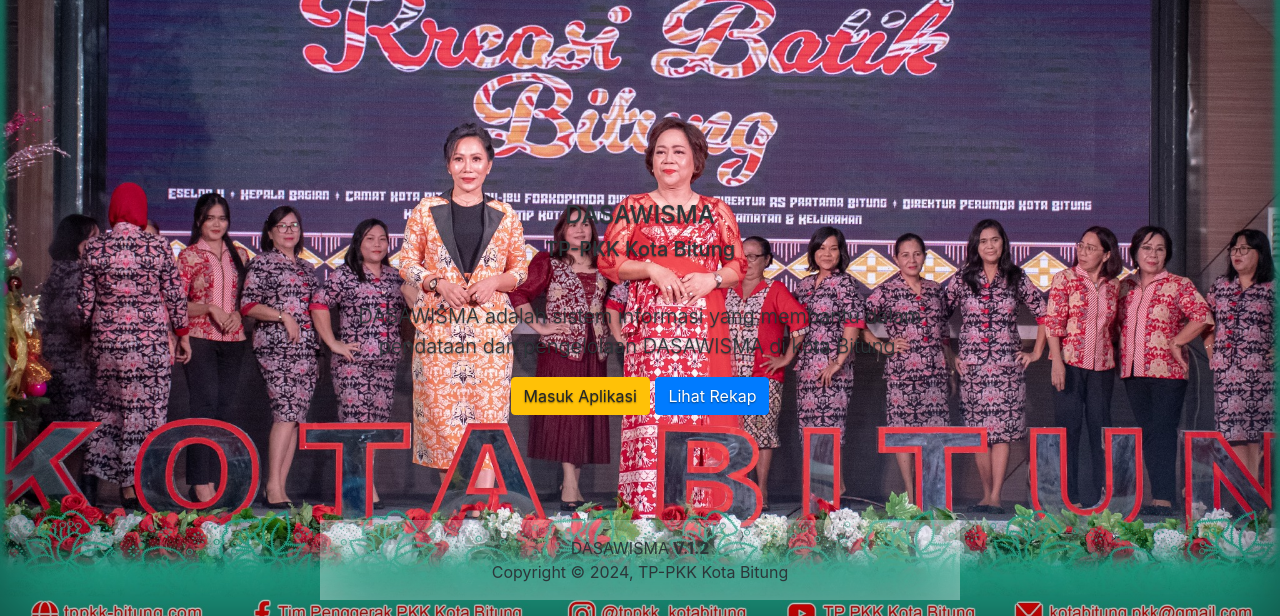
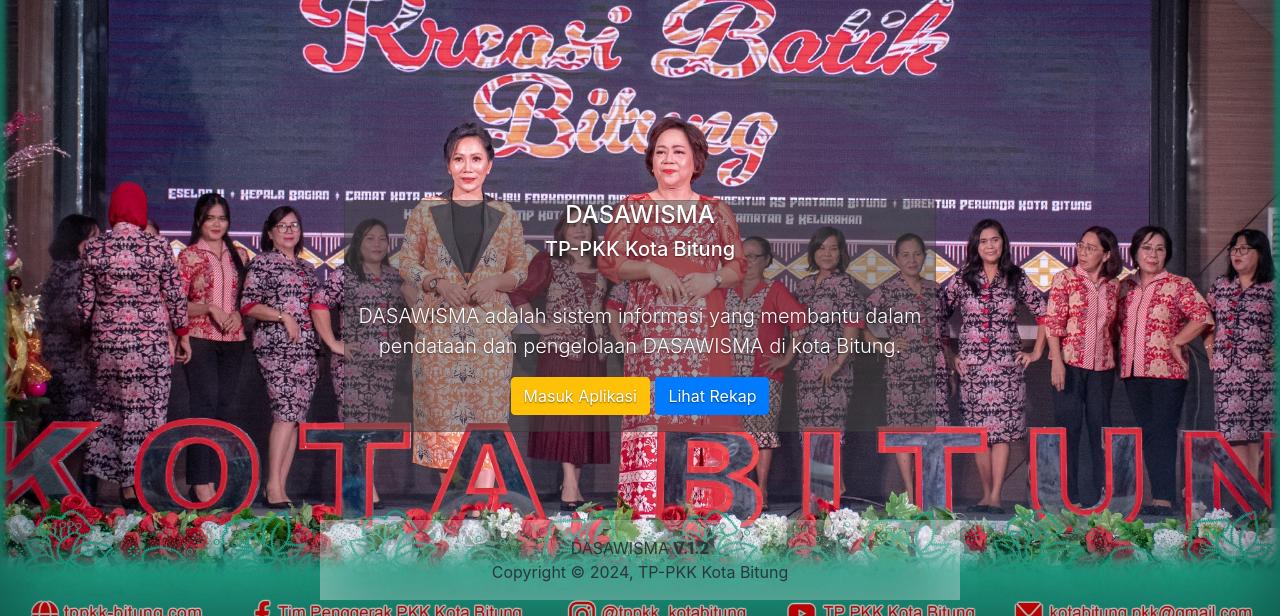
Before and after one commit to AltheaIX/web_stat, a PHP site: page / in a window 1280 px wide. Shown: the part 184-800 px from the top of the page. Run offline with PHP 8.4, Linux system fonts and the light colour scheme.

Commit message:
Fix Text

```diff
--- a/index.php
+++ b/index.php
@@ -207,15 +207,17 @@
             <h1 class="heading">&nbsp;</h1>
             <h1 class="heading">&nbsp;</h1>
 
+            <div class="card text-white" style="background-color: rgba(70, 70, 70, 0.5);">
             <h4 class="heading d-none d-sm-block noblur">DASAWISMA</h4>
             <h5 class="cover d-none d-sm-block noblur">TP-PKK Kota Bitung</h5>
             <h5 class="heading">&nbsp;</h5>
             <p class="lead ">DASAWISMA adalah sistem informasi yang membantu dalam pendataan dan pengelolaan DASAWISMA di kota Bitung.</p>
 
             <p class="lead">
-                <a href="view/admin/" id="share" class="btn btn-md btn-warning">Masuk Aplikasi</a>
+                <a href="view/admin/" id="share" class="btn btn-md btn-warning text-white">Masuk Aplikasi</a>
                 <a href="view/rekap/" id="share" class="btn btn-md btn-primary">Lihat Rekap</a>
             </p>
+            </div>
 
         </main>
 
```
